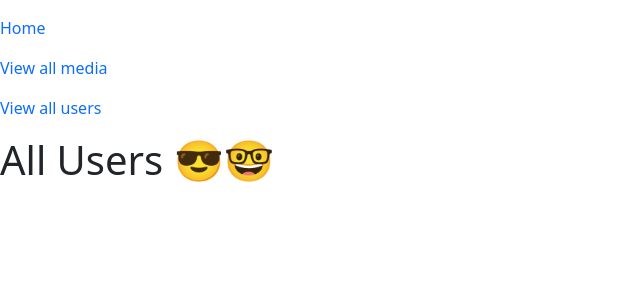
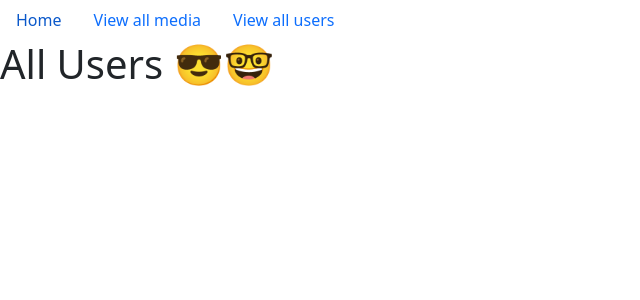
Before and after one commit to vega28/hb_project, a Flask app: page /users in a window 1280 px wide. Shown: the top 300 px of the page, without its empty margins (0-640 px from the left). Run offline with Flask 2, Linux system fonts and the light colour scheme.

Commit message:
Fix database search to include additional details and be more flexible. Clear media-specific form fields when a new media type is selected.

```diff
--- a/crud.py
+++ b/crud.py
@@ -223,7 +223,7 @@ def search_db(query_terms):
 
     new_query = Item.query
     if query_terms.get('title'):
-        new_query = new_query.filter(Item.title == query_terms['title'])
+        new_query = new_query.filter(Item.title.like(f"%{query_terms['title']}%"))
     if query_terms.get('year'):
         new_query = new_query.filter(Item.year == query_terms['year'])
     if query_terms.get('genre'):
@@ -238,7 +238,7 @@ def search_db(query_terms):
     if query_terms.get('media_type') == 'book':
         new_query = new_query.join(Book)
         if query_terms.get('author'):
-            new_query = new_query.filter(Book.author == query_terms['author'])
+            new_query = new_query.filter(Book.author.like(f"%{query_terms['author']}%"))
     elif query_terms.get('media_type') == 'movie':
         new_query = new_query.join(Movie)
         if query_terms.get('length'):
@@ -258,6 +258,8 @@ def create_genre(genre_name):
         <Genre genre_name=Climate Fiction>
     """
 
+    if genre_name == 'Sci-Fi' or genre_name == 'Sci-fi':
+        genre_name = 'Science Fiction'
     check_genre = Genre.query.filter(Genre.genre_name==genre_name).first()
 
     if check_genre: # genre already exists!
--- a/seed_database.py
+++ b/seed_database.py
@@ -28,7 +28,7 @@ for new_type in ['book', 'movie', 'tv']:
     crud.create_media_type(new_type)
 
 # create genres:
-for new_genre in ['Science', 'Fiction', 'Nonfiction', 'Fantasy']:
+for new_genre in ['Science', 'Fiction', 'Nonfiction']:
     crud.create_genre(new_genre)
 scifi = crud.create_genre(genre_name = 'Science Fiction')
 clifi = crud.create_genre(genre_name = 'Climate Fiction')
--- a/server.py
+++ b/server.py
@@ -154,12 +154,13 @@ def search_db_for_media_item():
 @app.route('/process_search')
 def process_search():
     """ Search database for the specified media item.
-        Show ALL results matching any ONE keyword.
+        Show results matching ALL keywords.
         Let user select the correct item, if it exists.
         If not in the database, redirect to /add_media route. """
 
     if session.get('search_query'):
-        del session['search_query']
+        del session['search_query'] # clear all fields
+
     media_type = request.args.get('media_type')
     session['search_query'] = {'media_type': media_type,
                                 'title': request.args.get('title'),
@@ -191,7 +192,7 @@ def review_media_item():
     """ Ask for user's review and rating of new media item. """
 
     if session.get('item_to_add'):
-        del session['item_to_add']
+        del session['item_to_add'] # clear all fields
     item = crud.get_item_by_id(request.args.get('chosen-item'))
 
     session['item_to_add'] = {'title': item.title,
--- a/templates/api_search_results.html
+++ b/templates/api_search_results.html
@@ -10,7 +10,7 @@
     Please select an item:
     {% for volume in data['items'] %}
     <div>
-      <input type="radio" name="list_num" value="{{ loop.index }}" id="{{ loop.index }}">
+      <input type="radio" name="list_num" value="{{ loop.index }}" id="{{ loop.index }}" required>
       <label for="{{ loop.index }}">
         <a href="{{ volume['volumeInfo'].get('canonicalVolumeLink') }}">
               {{ volume['volumeInfo']['title'] }}
--- a/templates/base.html
+++ b/templates/base.html
@@ -12,14 +12,10 @@
         {{ msg }}
       </p>
     {% endfor %}
-    <nav class="navbar">
-      <div>
-          <ul class="navbar-nav">
-            <li class="nav-item"><a class="nav-link active" href="/">Home</a></li>
-            <li class="nav-item"><a class="nav-link" href="/media">View all media</a></li>
-            <li class="nav-item"><a class="nav-link" href="/users">View all users</a></li>
-          </ul>
-      </div>
+    <nav class="nav">
+      <a class="nav-link active" href="/">Home</a>
+      <a class="nav-link" href="/media">View all media</a>
+      <a class="nav-link" href="/users">View all users</a>
     </nav>
     {% block body %}{% endblock %}
   </body>
```
Also changed, not shown: static/js/search.js (+6 -2 lines), templates/searchpage.html (+4 -4 lines).
